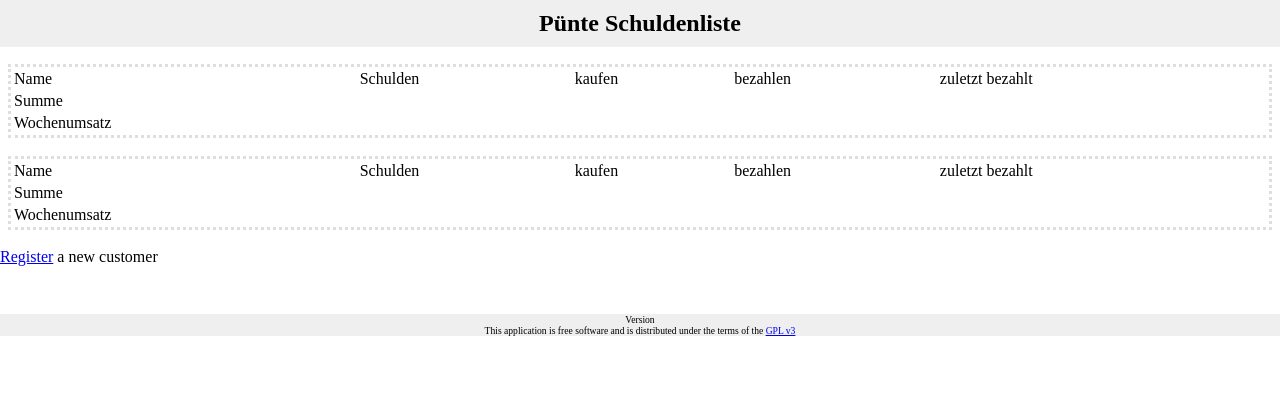
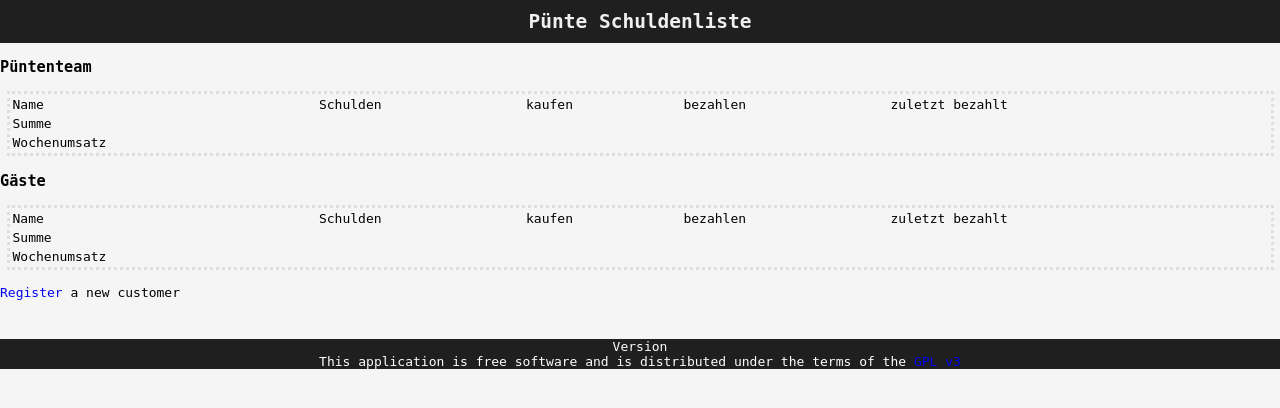
Before and after one commit to zeratul2099/puente, a Django app: template templates/plist.html in a window 1280 px wide. Shown: the top 408 px of the page. Run offline with Django 3.2, Linux system fonts and the light colour scheme; the template is opened without the code that fills it, so the values that code supplies are empty.

Commit message:
Nicer design

```diff
--- a/media/styles.css
+++ b/media/styles.css
@@ -1,6 +1,7 @@
 body {
-	background:#fff;
+	background:#f5f5f5;
 }
+
 
 #menu {
 	border:3px dotted #dedede;
--- a/templates/basis.html
+++ b/templates/basis.html
@@ -10,28 +10,39 @@
 		{
 			margin:0;
 			padding:0;
+            font-family:monospace;
 		}
 		#header
 		{
 			margin: 0 0 0.7em;
-			background:#efefef;
+			background:#1f1f1f;
+            color:#f0f0f0;
+            font-family:monospace;
 			text-align:center;
 			padding:10px;
 		}
 		#content_container
 		{
 			padding-bottom:3em;
+
 		}
 		#footer
 		{
 			#position:fixed;
 			bottom:0px;
-			background:#efefef;
+			background:#1f1f1f;
 			text-align:center;
+            font-family:monospace;
+            color:#ffffff;
 			#padding:5px;
 			width:100%;
-            font-size:0.6em;
+            font-size:1em;
 		}
+        a:link { text-decoration:none; }
+        a:visited { text-decoration:none; }
+        a:hover { color:red;}
+        a:active { text-decoration:underline; }
+        a:focus { text-decoration:none; }
 	</style>
 </head>
 <body>
--- a/templates/plist.html
+++ b/templates/plist.html
@@ -15,6 +15,7 @@
 </form>
 {% endif %}
 {% endif %}
+<h3>P&uuml;ntenteam</h3>
 <div id="content">
 <table width='100%'>
 <tr>
@@ -77,7 +78,7 @@ Wochenumsatz
 
 </table>
 </div>
-<br>
+<h3>G&auml;ste</h3>
 <div id="content">
 <table width='100%'>
 <tr>
--- a/templates/plist_customer.html
+++ b/templates/plist_customer.html
@@ -3,6 +3,7 @@
 {% block titel %}Gastdetails{% endblock %}
 
 {% block inhalt %}
+<div id='content'>
 <table width='100%' border='0'>
 <tr><td width='25%'>Name:</td><td>
 {{ customer.name }}
@@ -42,7 +43,7 @@
 </form>
 </td></tr>
 </table>
-
+</div>
 
 
 <a href='..'>zur&uuml;ck</a>
--- a/templates/plist_register.html
+++ b/templates/plist_register.html
@@ -5,6 +5,7 @@
 {% block inhalt %}
 <font color='red'>{{ error }}</font>
 <form method='post' action='.'>
+<div id='content'>
 <table>
 
 {{ registerForm }}
@@ -13,6 +14,7 @@
 <input type='submit' name='Register'></td>
     </tr>
 </table>
+</div>
 </form>
 <a href='..'>back to list</a>
 {% endblock %}
```
